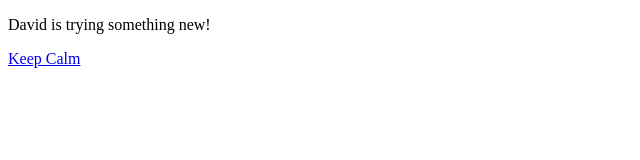
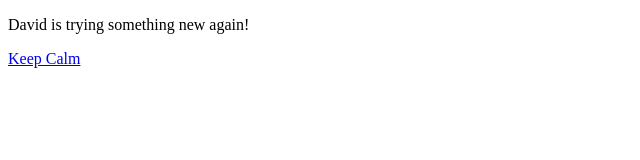
Before and after one commit to davidmauldin/davidmauldin.github.io, a plain HTML site: page index.html in a window 1280 px wide. Shown: the full height of the page, 0-640 px from the left. Drawn offline with Linux system fonts and the light colour scheme.

Commit message:
Added again to a sentence...

```diff
--- a/index.html
+++ b/index.html
@@ -7,7 +7,7 @@
 </head>
 
 <body>
-<p>David is trying something new!</p>
+<p>David is trying something new again!</p>
 
 	<a href="keepcalm.html">Keep Calm</a>
 
```
